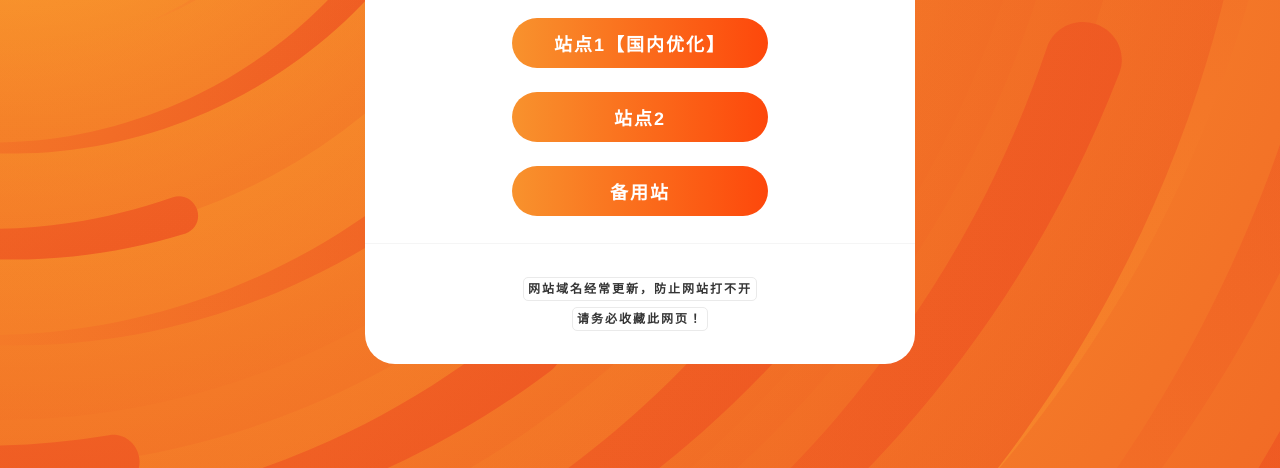
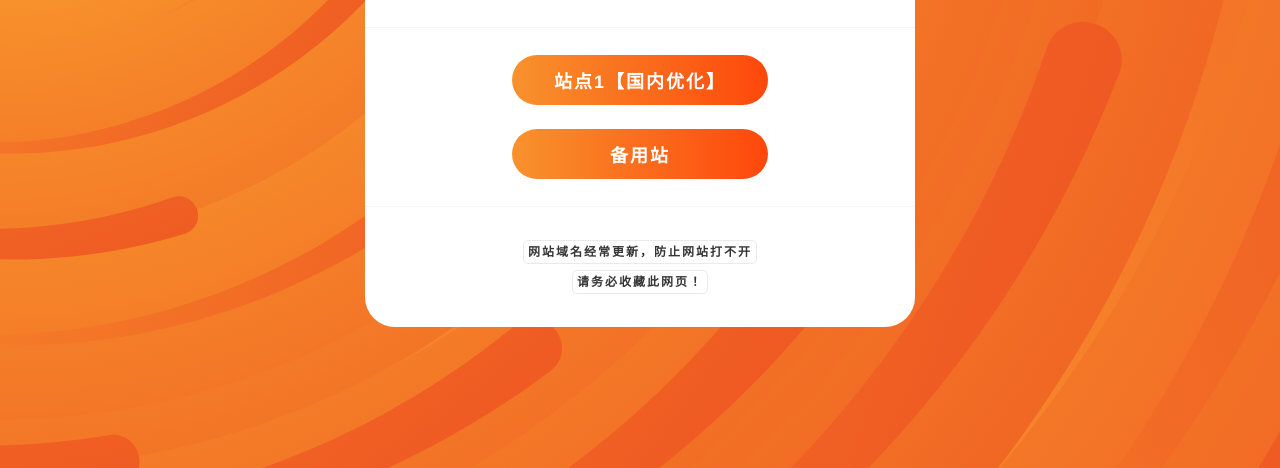
Before and after one commit to songmeihuman/fabu, a plain HTML site: page index.html in a window 1280 px wide. Shown: the part 332-800 px from the top of the page. Drawn offline with Linux system fonts and the light colour scheme.

Commit message:
Update index.html

```diff
--- a/index.html
+++ b/index.html
@@ -67,9 +67,6 @@
               <a href="javascript:;" data-href="aHR0cHM6Ly8xMDAuZGlhbnlpbmcxMDIueHl6Lw==">站点1【国内优化】</a>
             </li>
             <li>
-              <a href="javascript:;" data-href="aHR0cHM6Ly8xMDAuZGlhbnlpbmcxMDAueHl6Lw==">站点2</a>
-            </li>
-            <li>
               <a href="javascript:;" data-href="aHR0cHM6Ly93d3cuZGlhbnlpbmcxMDEueHl6">备用站</a>
             </li>
           </ul>
```
